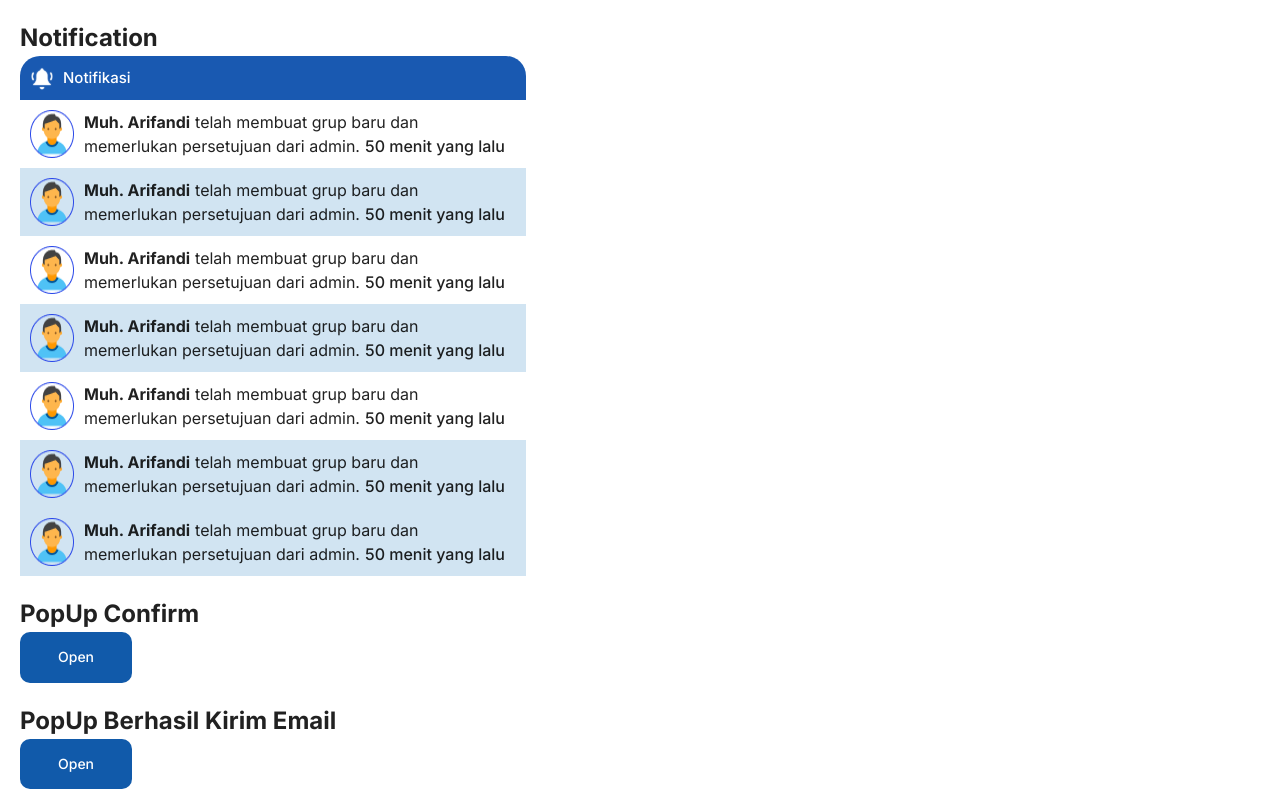
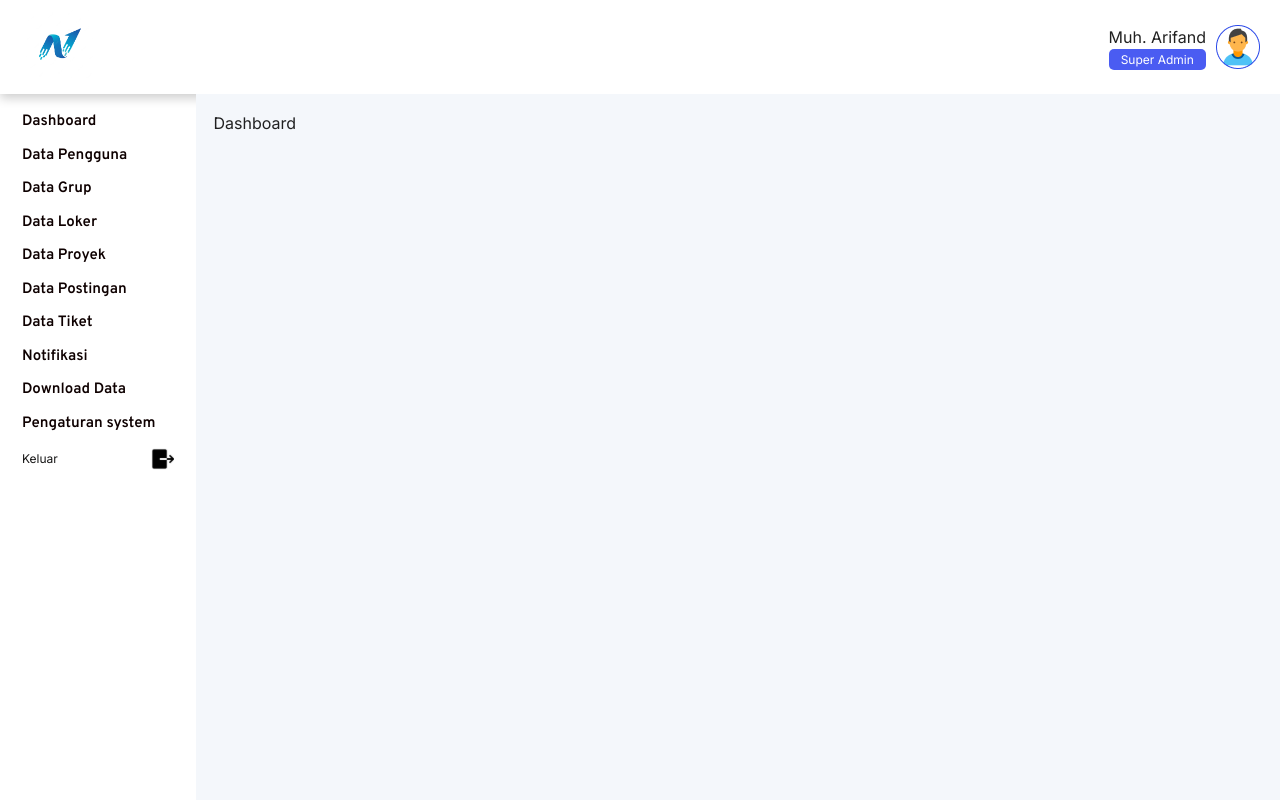
Before and after one commit to rizkysamuelmp/nakerweb, a React (Create React App) app: page /nakerweb/dashboard in a window 1280 px wide. Before the commit this address led to /design-system. Shown: the top 800 px of the page. Built offline with nearby package versions, Linux system fonts and the light colour scheme.

Commit message:
PageContainer UI

```diff
--- /dev/null
+++ b/src/components/Header/index.js
@@ -0,0 +1,51 @@
+import React from "react";
+import { logo } from "../../assets/img";
+import profile from "../../assets/img/profile.png";
+
+const Header = () => {
+  return (
+    <div>
+      <header
+        style={{
+          display: "flex",
+          justifyContent: "space-between",
+          boxShadow: "rgba(0, 0, 0, 0.2)",
+          padding: "10px",
+          boxShadow: "0px 4px 10px rgba(0, 0, 0, 0.2)",
+        }}
+      >
+        <div>
+          <img src={logo} alt="" style={{ width: "100px" }} />
+        </div>
+        <div
+          style={{
+            display: "flex",
+            alignItems: "center",
+            gap: "10px",
+          }}
+        >
+          <div style={{ width: "10" }}>
+            <p style={{}}>Muh. Arifand</p>
+            <p
+              style={{
+                fontSize: "12px",
+                lineHeight: "15px",
+                color: "#fff",
+                backgroundColor: "rgba(48, 68, 241, 0.87)",
+                padding: "3px 0",
+                textAlign: "center",
+                borderRadius: "5px",
+              }}
+            >
+              Super Admin
+            </p>
+          </div>
+          <img src={profile} alt="" />
+          <div></div>
+        </div>
+      </header>
+    </div>
+  );
+};
+
+export default Header;
--- a/src/components/PageContainer/index.js
+++ b/src/components/PageContainer/index.js
@@ -1,21 +1,29 @@
-/* eslint-disable react/jsx-no-duplicate-props */
-/* eslint-disable react/jsx-props-no-spreading */
-// InputText Component
-// --------------------------------------------------------
+import React from "react";
+import Header from "../Header";
+import Sidebar from "../Sidebar";
 
-import React from "react";
-import PropTypes from "prop-types";
-
-const InputText = ({ id }) => {
-  return <div></div>;
+const PageContainer = ({ children }) => {
+  return (
+    <>
+      <Header />
+      <div style={{ display: "flex" }}>
+        <Sidebar />
+        <div
+          style={{ padding: "17px", backgroundColor: "#F4F7FB", width: "100%" }}
+        >
+          {children}
+        </div>
+      </div>
+    </>
+  );
 };
 
-InputText.propTypes = {
-  id: PropTypes.string,
-};
+// PageContainer.propTypes = {
+//   id: PropTypes.string,
+// };
 
-InputText.defaultProps = {
-  id: "",
-};
+// PageContainer.defaultProps = {
+//   id: "",
+// };
 
-export default InputText;
+export default PageContainer;
--- /dev/null
+++ b/src/components/Sidebar/index.js
@@ -0,0 +1,161 @@
+import React from "react";
+import { ReactComponent as Logout } from "../../assets/icon/Logout.svg";
+
+const Sidebar = () => {
+  return (
+    <div
+      style={{
+        height: "100vh",
+        width: "228px",
+        display: "flex",
+        flexDirection: "column",
+        gap: "10px",
+        padding: "16px 14px",
+      }}
+    >
+      <div
+        style={{
+          fontFamily: "Overpass, san-serif",
+          color: "#0E0000",
+          fontWeightL: "600",
+          fontSize: "15px",
+          lineHeight: "19.5px",
+          cursor: "pointer",
+          padding: "2px 8px",
+        }}
+      >
+        Dashboard
+      </div>
+      <div
+        style={{
+          fontFamily: "Overpass, san-serif",
+          color: "#0E0000",
+          fontWeightL: "600",
+          fontSize: "15px",
+          lineHeight: "19.5px",
+          cursor: "pointer",
+          padding: "2px 8px",
+        }}
+      >
+        Data Pengguna
+      </div>
+      <div
+        style={{
+          fontFamily: "Overpass, san-serif",
+          fontWeightL: "600",
+          color: "#0E0000",
+          fontSize: "15px",
+          lineHeight: "19.5px",
+          cursor: "pointer",
+          padding: "2px 8px",
+        }}
+      >
+        Data Grup
+      </div>
+      <div
+        style={{
+          fontFamily: "Overpass, san-serif",
+          fontWeightL: "600",
+          color: "#0E0000",
+          fontSize: "15px",
+          lineHeight: "19.5px",
+          cursor: "pointer",
+          padding: "2px 8px",
+        }}
+      >
+        Data Loker
+      </div>
+      <div
+        style={{
+          fontFamily: "Overpass, san-serif",
+          color: "#0E0000",
+          fontWeightL: "600",
+          fontSize: "15px",
+          lineHeight: "19.5px",
+          cursor: "pointer",
+          padding: "2px 8px",
+        }}
+      >
+        Data Proyek
+      </div>
+      <div
+        style={{
+          fontFamily: "Overpass, san-serif",
+          color: "#0E0000",
+          fontWeightL: "600",
+          fontSize: "15px",
+          lineHeight: "19.5px",
+          cursor: "pointer",
+          padding: "2px 8px",
+        }}
+      >
+        Data Postingan
+      </div>
+      <div
+        style={{
+          fontFamily: "Overpass, san-serif",
+          fontWeightL: "600",
+          color: "#0E0000",
+          fontSize: "15px",
+          lineHeight: "19.5px",
+          cursor: "pointer",
+          padding: "2px 8px",
+        }}
+      >
+        Data Tiket
+      </div>
+      <div
+        style={{
+          fontFamily: "Overpass, san-serif",
+          fontWeightL: "600",
+          color: "#0E0000",
+          fontSize: "15px",
+          lineHeight: "19.5px",
+          cursor: "pointer",
+          padding: "2px 8px",
+        }}
+      >
+        Notifikasi
+      </div>
+      <div
+        style={{
+          fontFamily: "Overpass, san-serif",
+          fontWeightL: "600",
+          color: "#0E0000",
+          fontSize: "15px",
+          lineHeight: "19.5px",
+          cursor: "pointer",
+          padding: "2px 8px",
+        }}
+      >
+        Download Data
+      </div>
+      <div
+        style={{
+          fontFamily: "Overpass, san-serif",
+          color: "#0E0000",
+          fontWeightL: "600",
+          fontSize: "15px",
+          lineHeight: "19.5px",
+          cursor: "pointer",
+          padding: "2px 8px",
+        }}
+      >
+        Pengaturan system
+      </div>
+      <div
+        style={{
+          display: "flex",
+          justifyContent: "space-between",
+          alignItems: "center",
+          padding: "2px 8px",
+        }}
+      >
+        <span style={{ color: "#161515", fontSize: "12px" }}>Keluar</span>
+        <Logout style={{}} />
+      </div>
+    </div>
+  );
+};
+
+export default Sidebar;
--- a/src/config/routes.js
+++ b/src/config/routes.js
@@ -1,4 +1,5 @@
 import { DesignSystem, Login, ForgotPassword } from "../container/pages";
+import Dashboard from "../container/pages/Dashboard";
 
 export const DesignSystemRoutes = [
   {
@@ -28,7 +29,7 @@ const AppRoutes = [
   {
     id: 319,
     path: "/nakerweb/dashboard",
-    // component: Dashboard,
+    component: Dashboard,
     exact: true,
   },
 ];
--- a/src/container/app/index.js
+++ b/src/container/app/index.js
@@ -5,7 +5,11 @@ import {
   Switch,
   Redirect,
 } from "react-router-dom";
-import { BeforeLogin, DesignSystemRoutes } from "../../config/routes";
+import PageContainer from "../../components/PageContainer";
+import AppRoutes, {
+  BeforeLogin,
+  DesignSystemRoutes,
+} from "../../config/routes";
 
 const App = () => (
   <Router>
@@ -16,25 +20,11 @@ const App = () => (
       {BeforeLogin.map((route) => (
         <Route key={route.id} {...route} />
       ))}
-      {/* <PageContainer
-        usingHeader
-        usingSidebar
-        // isShowChangeAuth={false}
-        // profilePhoto={ProfilePicture}
-        isLoggedIn
-        typeSideBar={"userSingle"}
-        userName={"Muhammad Nur Hidayat"}
-        headerImage={btnLong}
-        type="block"
-        handleProfile={() => {
-          console.warn("click profile");
-        }}
-        // listPrivilage={listPrivilage}
-      >
+      <PageContainer>
         {AppRoutes.map((route) => (
           <Route key={route.id} {...route} />
         ))}
-      </PageContainer> */}
+      </PageContainer>
       <Redirect from="/" to="/design-system" />
       <Redirect from="*" to="/error-404" />
     </Switch>
--- /dev/null
+++ b/src/container/pages/Dashboard/index.js
@@ -0,0 +1,7 @@
+import React from "react";
+
+const Dashboard = () => {
+  return <div>Dashboard</div>;
+};
+
+export default Dashboard;
```
Also changed, not shown: src/assets/icon/Logout.svg (added).
